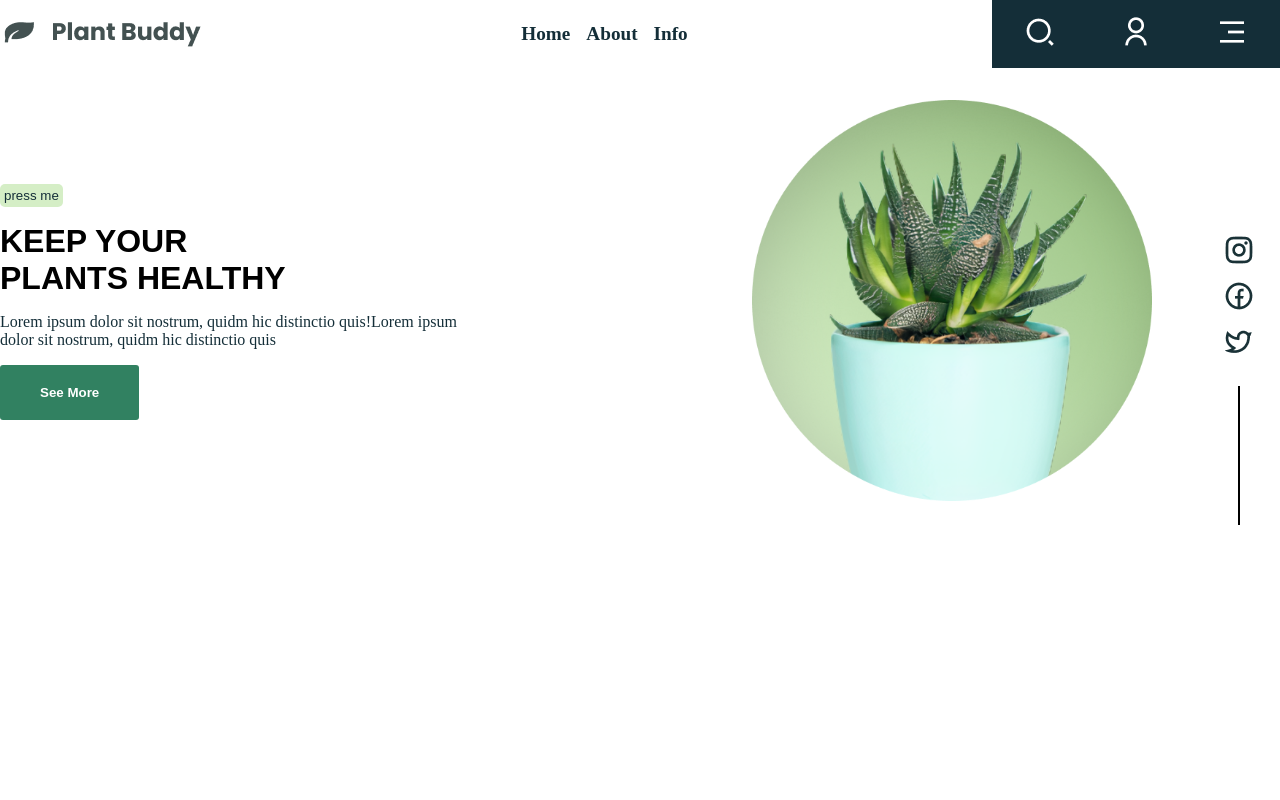
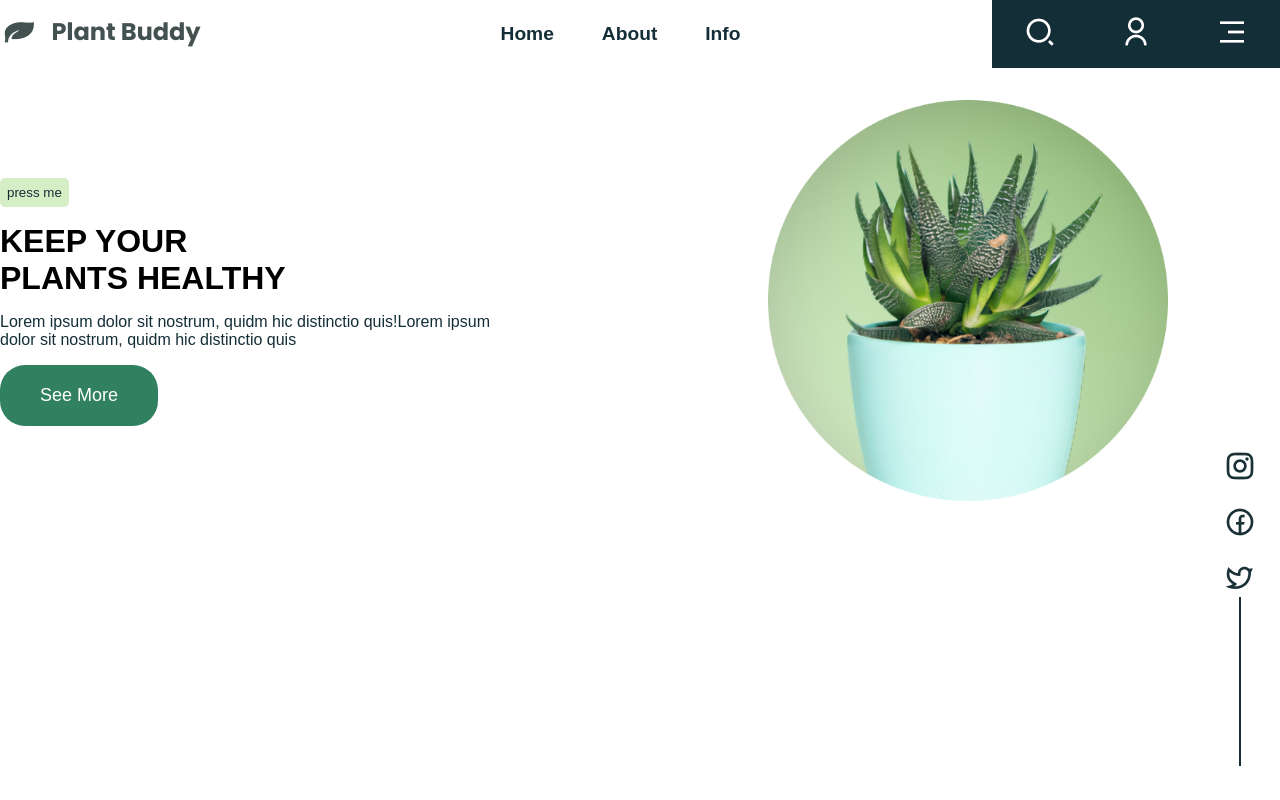
Before and after one commit to rahulneal/layout-14-9-21, a plain HTML site: page index.html in a window 1280 px wide. Drawn offline with Linux system fonts and the light colour scheme.

Commit message:
<div class="container">                             <section class="content">              <div class="about-text">                 <button id="top">press me</button>                  <h1>KEEP YOUR <br>PLANTS HEALTHY</h1>                  <p>Lorem ipsum dolor sit nostrum, quidm hic distinctio quis!Lorem ipsum <br> dolor sit nostrum, quidm hic distinctio quis</p>                  <button id="bottom">See More</button>              </div>              <div class="about-img">                 <img src="./image/hero_image.png" alt="image" width="400px"                 >             </div>                                 </section> </div> <div class="sider">                      <ul>         <li><a href="#"><img src="./image/Frame-1.png" alt=""></a></li>         <li><a href="#"><img src="./image/Frame.png" alt=""></a></li>         <li><a href="#"><img src="./image/Frame-2.png" alt=""></a></li>     </ul> </div>

```diff
--- a/index.html
+++ b/index.html
@@ -8,7 +8,7 @@
     <title>Document</title>
 </head>
 <body>
-    <div class="container">
+
     <header>
         <div class="nav">
             <div class="logoimg">
@@ -37,6 +37,10 @@
 
 
         </header>
+   <!-- <div class="mid"> -->
+       <section>
+        <div class="container">
+
 
             <section class="content">
 
@@ -56,6 +60,10 @@
                     >
                 </div>
 
+
+
+            </section>
+    </div>
     <div class="sider">
 
         <ul>
@@ -66,6 +74,8 @@
     </div>
 
        </section>
+
+
    </div>
 
 </body>
--- a/styles.css
+++ b/styles.css
@@ -23,6 +23,7 @@ li{
 
 }
 header{
+
     /* border-bottom: 1px solid red; */
 
 }
@@ -42,6 +43,7 @@ header{
     display: flex;
     flex-direction: row;
 
+
 }
 .iconmenu ul >li{
     margin: 1rem 2rem 1rem 2rem;
@@ -54,11 +56,13 @@ header{
 .menu ul{
     display: flex;
     flex-direction: row;
+    font-family: Arial, Helvetica, sans-serif;
+    font-weight: 800;
 
 }
 .menu ul > li{
     /* background-color: aqua; */
-    margin-left: 1rem;
+    margin-left: 3rem;
 }
 
 .content{
@@ -66,6 +70,7 @@ header{
     display: flex;
     align-items: center;
     justify-content: space-between;
+    position: relative;
 
 }
 .about-text h1{
@@ -82,36 +87,58 @@ header{
     border: transparent;
     background-color: #d5eec6;
     border-radius: 5px ;
-    padding: 4px;
+    padding: 7px;
     color: #142E38;
+    font-family: Arial, Helvetica, sans-serif;
+    /* font-size: xx-large; */
 }
 #bottom{
     border: transparent;
     background-color: #318161;
-    border-radius: 3px ;
+    border-radius: 25px ;
     padding: 20px 40px ;
     color: #ffffff;
-    font-weight: 600;
+    font-weight: 500;
+    font-size: large;
+    font-family: Arial, Helvetica, sans-serif;
 
 }
 .about-text p{
     color: #142E38;
     margin-bottom: 1rem;
+    font-family: Arial, Helvetica, sans-serif;
 }
 
 .sider::after {
     content: "  ";
-    border:1px solid black;
-    padding-bottom: 120px;
-    margin-left: 40px;
+    border:1px solid #142E38;
+    padding-bottom: 150px;
+    margin-left: 15px;
   }
   .about-img{
-      width: 150px;
+      width: 40%;
   }
 
   .sider ul{
-      padding: 25px;
+      padding: px;
   }
   .sider ul >li{
-      margin-top: 10px;
+      margin-top: 20px;
   }
+.sider{
+
+    position: absolute;
+    right: 0;
+    bottom: 10rem;
+    padding: 1.5rem;
+
+
+}
+
+.mid{
+    display: flex;
+    left: 0;
+    margin: 0;
+    padding: 0;
+
+}
```
Lines whose indentation alone changed are shown as unchanged.
